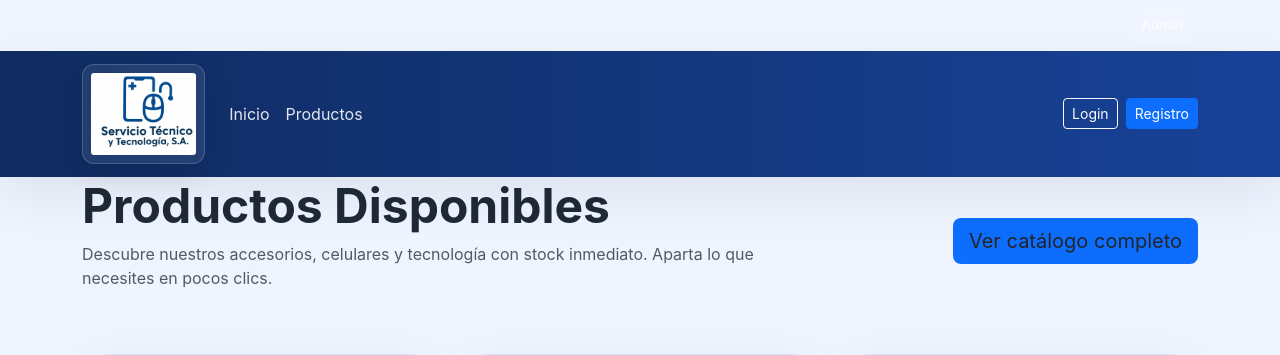
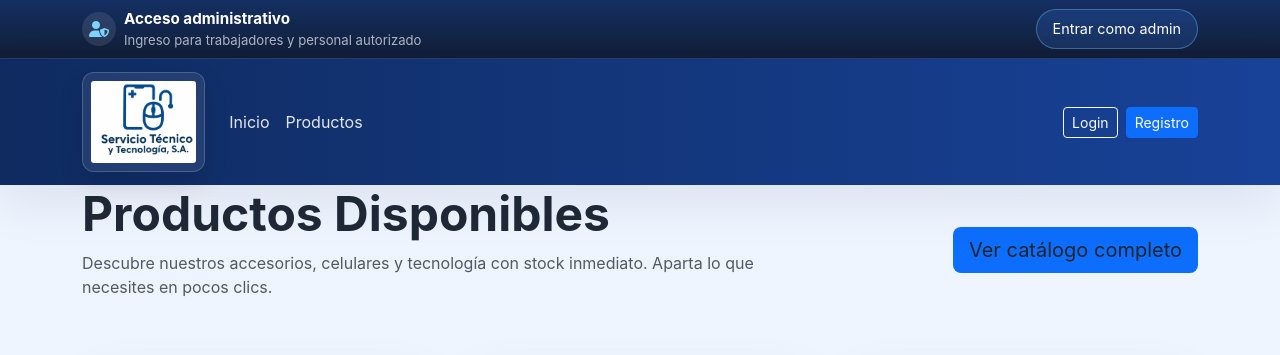
Before and after one commit to camilouan/servicio-tecnico-web, a Django app: page /home/ in a window 1280 px wide. Shown: the top 355 px of the page. Run offline with Django 5.2, Linux system fonts and the light colour scheme; data comes from the database, SQL or seed files in the repository; data that the repository does not hold is empty.

Commit message:
mejorando boton de admin

```diff
--- a/inventario/static/inventario/css/styles.css
+++ b/inventario/static/inventario/css/styles.css
@@ -50,26 +50,57 @@ main {
 }
 
 .admin-entry {
-  background: rgba(255, 255, 255, 0.06);
+  background: linear-gradient(180deg, rgba(15, 43, 96, 0.98), rgba(7, 18, 43, 0.95));
   border-bottom: 1px solid rgba(255, 255, 255, 0.08);
+}
+
+.admin-entry-info {
+  color: #e2e8f0;
+}
+
+.admin-entry-icon {
+  display: inline-flex;
+  align-items: center;
+  justify-content: center;
+  width: 34px;
+  height: 34px;
+  border-radius: 50%;
+  background: rgba(255, 255, 255, 0.1);
+  color: #7dd3fc;
+}
+
+.admin-entry-text {
+  display: flex;
+  flex-direction: column;
+}
+
+.admin-entry-title {
+  font-size: 0.95rem;
+  font-weight: 700;
+  color: #ffffff;
+}
+
+.admin-entry-subtitle {
+  font-size: 0.82rem;
+  color: rgba(226, 232, 240, 0.75);
 }
 
 .admin-entry-button {
   display: inline-flex;
   align-items: center;
   justify-content: center;
-  padding: 0.35rem 0.9rem;
+  padding: 0.5rem 1rem;
   border-radius: 999px;
-  border: 1px solid rgba(255, 255, 255, 0.18);
-  color: rgba(255, 255, 255, 0.85);
-  background: rgba(255, 255, 255, 0.08);
-  font-size: 0.85rem;
+  border: 1px solid rgba(125, 211, 252, 0.35);
+  color: #ffffff;
+  background: rgba(59, 130, 246, 0.18);
+  font-size: 0.9rem;
   text-decoration: none;
   transition: all 0.25s ease;
 }
 
 .admin-entry-button:hover {
-  background: rgba(255, 255, 255, 0.16);
+  background: rgba(96, 165, 250, 0.28);
   color: #ffffff;
   transform: translateY(-1px);
 }
--- a/inventario/templates/base.html
+++ b/inventario/templates/base.html
@@ -13,8 +13,15 @@
 <body class="bg-soft">
 
 <div class="admin-entry py-2">
-    <div class="container d-flex justify-content-end">
-        <a href="/admin/" class="admin-entry-button">Admin</a>
+    <div class="container d-flex flex-column flex-md-row align-items-center justify-content-between gap-3">
+        <div class="admin-entry-info d-flex align-items-center gap-2">
+            <i class="fas fa-user-shield admin-entry-icon"></i>
+            <div class="admin-entry-text">
+                <div class="admin-entry-title">Acceso administrativo</div>
+                <div class="admin-entry-subtitle">Ingreso para trabajadores y personal autorizado</div>
+            </div>
+        </div>
+        <a href="/admin/" class="admin-entry-button">Entrar como admin</a>
     </div>
 </div>
 
```
